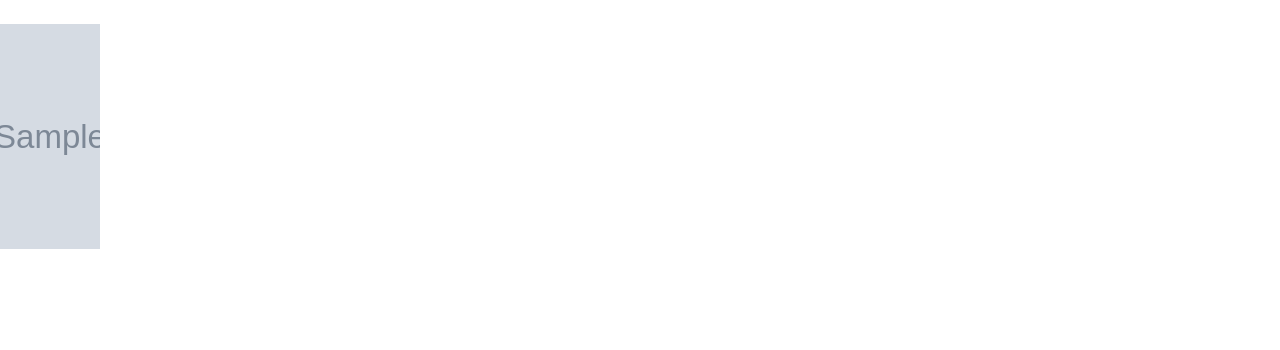
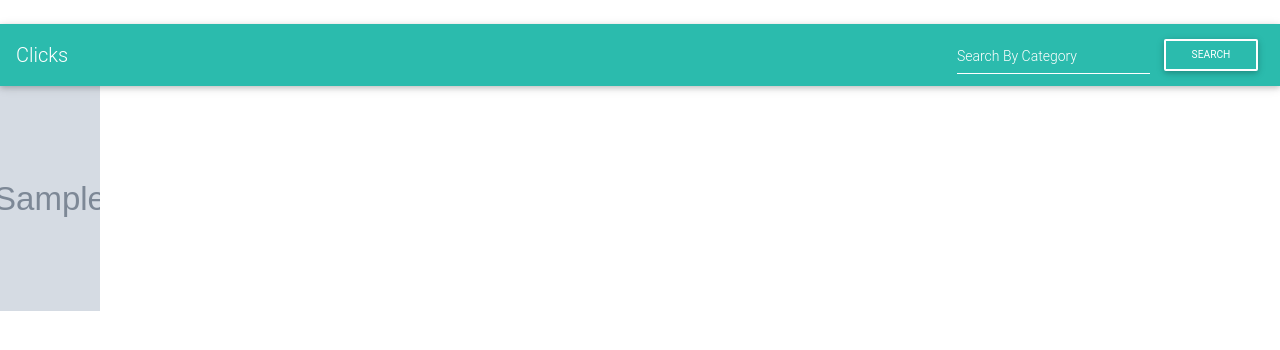
Before and after one commit to yontiii/Gallery, a Django app: page / in a window 1280 px wide. Shown: the top 350 px of the page. Run offline with Django 3.2, Linux system fonts and the light colour scheme; tables that the repository leaves empty hold one stand-in row (values such as "Sample post"); grey boxes marked "Sample" are stand-in pictures; some libraries are stand-ins or nearby versions.

Commit message:
Created search functionality in the views

```diff
--- a/photos/models.py
+++ b/photos/models.py
@@ -32,5 +32,9 @@ class Image(models.Model):
     def delete_image(self):
         self.delete()
 
+    @classmethod
+    def search_by_category(cls,search_term):
+        categories = cls.objects.filter(category__icontains=search_term)
+
     def __str__(self):
         return self.image_name
--- a/photos/templates/all-photos/base.html
+++ b/photos/templates/all-photos/base.html
@@ -18,6 +18,7 @@
   <link rel="stylesheet" href="https://cdn.jsdelivr.net/gh/fancyapps/fancybox@3.5.7/dist/jquery.fancybox.min.css" />
 </head>
 <body>
+  {%  include "navbar.html" %}
     {% block content %}
     {% endblock %}
 
--- a/photos/templates/all-photos/index.html
+++ b/photos/templates/all-photos/index.html
@@ -10,6 +10,5 @@
         <img class="img-responsive" style='width:100px; height:225px' src="{{image.image.url}}" alt="image">
     </a>
 </div>
-
 {% endfor %}
 {% endblock %}
--- /dev/null
+++ b/photos/templates/navbar.html
@@ -0,0 +1,10 @@
+<nav class="navbar navbar-dark default-color justify-content-between">
+    <a class="navbar-brand" href="{%url 'welcome'%}">Clicks</a>
+    <form class="form-inline my-1" action="{% url 'search_results' %}">
+      <div class="md-form form-sm my-0">
+        <input class="form-control form-control-sm mr-sm-2 mb-0" type="text" placeholder="Search By Category"
+          aria-label="Search" name="category">
+      </div>
+      <button class="btn btn-outline-white btn-sm my-0" type="submit">Search</button>
+    </form>
+  </nav>
--- a/photos/urls.py
+++ b/photos/urls.py
@@ -5,6 +5,7 @@ from django.conf.urls.static import static
 
 urlpatterns=[
     url('^$',views.welcome,name='welcome'),
+    url(r'^search/', views.search_results, name='search_results'),
 ]
 if settings.DEBUG:
     urlpatterns+= static(settings.MEDIA_URL, document_root = settings.MEDIA_ROOT)
--- a/photos/views.py
+++ b/photos/views.py
@@ -7,3 +7,17 @@ from .models import Image,Category,Location
 def welcome(request):
     images = Image.objects.all()
     return render(request, 'all-photos/index.html',{"images":images,})
+
+
+def search_results(request):
+    if 'category' in request.GET and request.GET['category']:
+        search_term = request.GET("category")
+        searched_categories = Image.search_by_category(search_term)
+
+        message = f"{search_term}"
+
+        return render(request, 'all-photos/search.html',{"message":message,"categories":searched_categories})
+
+    else:
+        message = "You haven't searched for any term"
+        return render(request, 'all-photos/search.html',{"message":message,"categories":searched_categories})
```
Also changed, not shown: photos/templates/all-photos/navbar.html (deleted).
